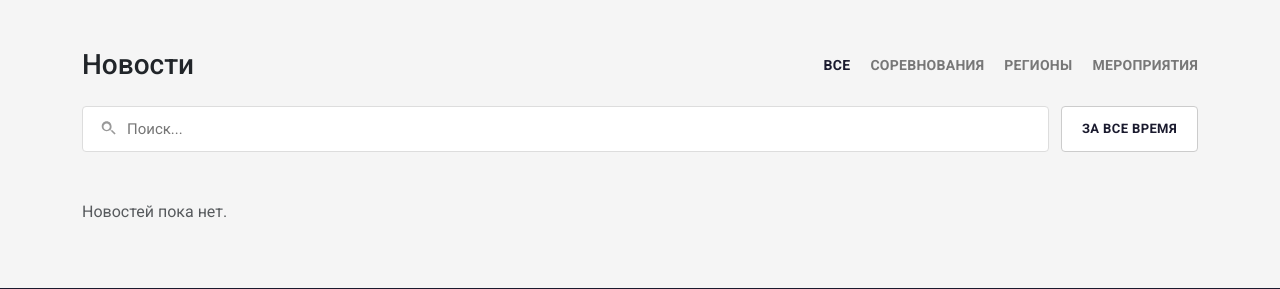
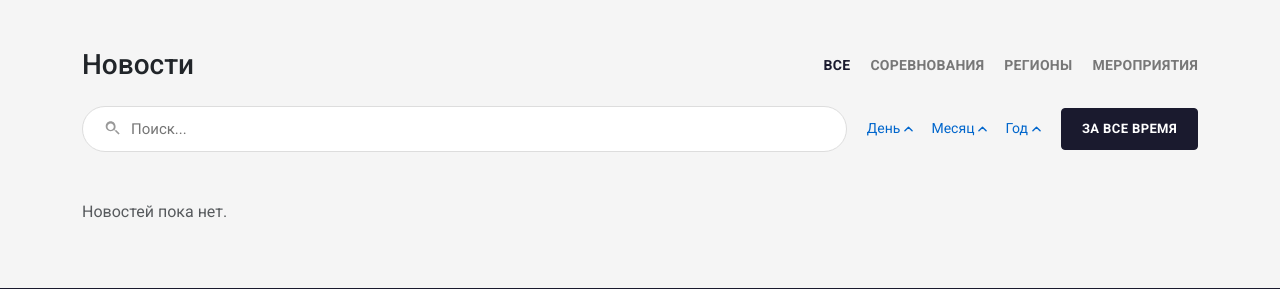
Before and after one commit to rusrafting50-dev/RAFTING_CFO-CODEX, a Flask app: page /news in a window 1280 px wide. Shown: the part 120-409 px from the top of the page. Run offline with Flask 3, Linux system fonts and the light colour scheme; data that the repository does not hold is empty.

Commit message:
Подогнать пропорции карточек/колонки Официально и добавить фильтр по периоду
Пропорции по образцу rfs.ru (замерено по скриншоту): колонка с
карточками теперь col-lg-9 (было col-lg-8), «Официально» — col-lg-3
(было col-lg-4), фото в карточке новости делит ширину с текстом почти
поровну (flex:1 1 0 вместо фиксированных 280px).

Строка поиска: поле — "круглое" (border-radius:24px, почти таблетка,
не просто скруглённые углы). Рядом добавлены День/Месяц/Год — реальные
фильтры по дате публикации (сегодня / текущий месяц / текущий год),
не просто декор: routes/main.py фильтрует News.published_at по началу
периода. «За все время» теперь тоже ссылка в этом же ряду, активная
по умолчанию (без периода).

Co-Authored-By: Claude Sonnet 5 <noreply@anthropic.com>
Claude-Session: https://claude.ai/code/session_0162FXnVK5YjdPsDXNwHY5vq

```diff
--- a/routes/main.py
+++ b/routes/main.py
@@ -1,5 +1,5 @@
 """Главная страница, новости, контакты."""
-from datetime import date
+from datetime import date, datetime
 
 from flask import Blueprint, render_template, request
 
@@ -17,6 +17,25 @@ NEWS_MENU = [
 ]
 # Категория, из которой берутся новости в колонку "Официально".
 OFFICIAL_NEWS_CATEGORY = 'федерация'
+# Быстрые фильтры по периоду публикации над списком новостей.
+NEWS_PERIODS = [
+    ('', 'За все время'),
+    ('day', 'День'),
+    ('month', 'Месяц'),
+    ('year', 'Год'),
+]
+
+
+def _period_start(period):
+    """Начало текущего периода (день/месяц/год) для фильтра публикаций."""
+    now = datetime.utcnow()
+    if period == 'day':
+        return now.replace(hour=0, minute=0, second=0, microsecond=0)
+    if period == 'month':
+        return now.replace(day=1, hour=0, minute=0, second=0, microsecond=0)
+    if period == 'year':
+        return now.replace(month=1, day=1, hour=0, minute=0, second=0, microsecond=0)
+    return None
 
 
 @bp.route('/')
@@ -53,12 +72,19 @@ def index():
 @bp.route('/news')
 def news():
     category = request.args.get('category', '')
+    period = request.args.get('period', '')
     search_query = request.args.get('q', '').strip()
     page = max(request.args.get('page', 1, type=int), 1)
+
+    if period not in dict(NEWS_PERIODS):
+        period = ''
 
     query = News.query.filter_by(is_published=True)
     if category:
         query = query.filter_by(category=category)
+    period_start = _period_start(period)
+    if period_start:
+        query = query.filter(News.published_at >= period_start)
 
     matching = query.order_by(News.published_at.desc()).all()
 
@@ -89,7 +115,9 @@ def news():
         news_items=news_items,
         official_news=official_news,
         news_menu=NEWS_MENU,
+        news_periods=NEWS_PERIODS,
         selected_category=category,
+        selected_period=period,
         search_query=search_query,
         has_next=has_next,
         next_page=page + 1 if has_next else None,
--- a/static/css/style.css
+++ b/static/css/style.css
@@ -617,18 +617,25 @@ footer hr {
 .news-search-row {
     display: flex;
     flex-wrap: wrap;
-    gap: 12px;
+    align-items: center;
+    gap: 20px;
+}
+
+.news-search-input-form {
+    flex: 1 1 320px;
+    min-width: 0;
 }
 
 .news-search-input {
-    flex: 1 1 320px;
+    /* "Круглое поле" — почти полностью скруглённые края (радиус больше
+       половины высоты поля), а не просто скруглённые углы прямоугольника. */
     display: flex;
     align-items: center;
     gap: 8px;
     background: #fff;
     border: 1px solid #ddd;
-    border-radius: 4px;
-    padding: 10px 16px;
+    border-radius: 24px;
+    padding: 10px 20px;
 }
 
 .news-search-input svg {
@@ -644,10 +651,48 @@ footer hr {
     outline: none;
     font-size: 15px;
     background: transparent;
+    min-width: 0;
+}
+
+.news-period-filters {
+    display: flex;
+    align-items: center;
+    gap: 18px;
+    flex: none;
+}
+
+.news-period-link {
+    display: flex;
+    align-items: center;
+    gap: 4px;
+    color: var(--color-accent);
+    font-size: 14px;
+    text-decoration: none;
+    white-space: nowrap;
+}
+
+.news-period-link:hover {
+    text-decoration: underline;
+}
+
+.news-period-link.active {
+    color: var(--color-dark);
+    font-weight: 700;
+}
+
+.news-period-caret {
+    width: 9px;
+    height: 6px;
+    fill: none;
+    stroke: currentColor;
+    stroke-width: 1.5;
+    stroke-linecap: round;
+    stroke-linejoin: round;
 }
 
 .btn-all-time {
     flex: none;
+    display: inline-block;
     background: #fff;
     color: var(--color-dark);
     font-weight: 700;
@@ -657,12 +702,19 @@ footer hr {
     padding: 10px 20px;
     border: 1px solid #ccc;
     border-radius: 4px;
-    cursor: pointer;
+    text-decoration: none;
+    white-space: nowrap;
 }
 
 .btn-all-time:hover {
     border-color: var(--color-accent);
     color: var(--color-accent);
+}
+
+.btn-all-time.active {
+    background: var(--color-dark);
+    color: #fff;
+    border-color: var(--color-dark);
 }
 
 .news-row {
@@ -675,14 +727,16 @@ footer hr {
 }
 
 .news-row-photo {
-    flex: none;
-    width: 280px;
-    min-height: 180px;
+    /* Фото и текст делят карточку примерно поровну (~48/48 плюс отступ),
+       как на образце — раньше фото было фиксировано в 280px и на широких
+       экранах текст получал непропорционально много места. */
+    flex: 1 1 0;
+    aspect-ratio: 16 / 9;
     background: center/cover no-repeat url('../img/news-placeholder.svg');
 }
 
 .news-row-body {
-    flex: 1 1 auto;
+    flex: 1 1 0;
     display: flex;
     flex-direction: column;
     padding: 20px 24px 20px 0;
--- a/templates/main/news.html
+++ b/templates/main/news.html
@@ -11,24 +11,39 @@
                 {% for value, label in news_menu %}
                     <li>
                         <a class="{{ 'active' if selected_category == value }}"
-                           href="{{ url_for('main.news', category=value or None, q=search_query or None) }}">{{ label }}</a>
+                           href="{{ url_for('main.news', category=value or None, q=search_query or None, period=selected_period or None) }}">{{ label }}</a>
                     </li>
                 {% endfor %}
             </ul>
         </div>
 
-        <form method="get" action="{{ url_for('main.news') }}" class="news-search-row mb-5">
+        <div class="news-search-row mb-5">
+            <form method="get" action="{{ url_for('main.news') }}" class="news-search-input-form">
                 {% if selected_category %}<input type="hidden" name="category" value="{{ selected_category }}">{% endif %}
+                {% if selected_period %}<input type="hidden" name="period" value="{{ selected_period }}">{% endif %}
                 <label class="news-search-input">
                     <svg viewBox="0 0 20 20" aria-hidden="true"><path d="M13.5 12h-.8l-.3-.3c1-1.1 1.6-2.6 1.6-4.2C14 3.9 11.6 1.5 8.5 1.5S3 3.9 3 7s2.4 5.5 5.5 5.5c1.6 0 3.1-.6 4.2-1.6l.3.3v.8l4.2 4.2 1.3-1.3-4.2-4.2ZM8.5 11C6.6 11 5 9.4 5 7.5S6.6 4 8.5 4 12 5.6 12 7.5 10.4 11 8.5 11Z"/></svg>
                     <input type="text" name="q" value="{{ search_query }}" placeholder="Поиск...">
                 </label>
-            <button type="submit" class="btn-all-time">За все время</button>
             </form>
+            <div class="news-period-filters">
+                {% for value, label in news_periods %}
+                    {% if value %}
+                        <a class="news-period-link {{ 'active' if selected_period == value }}"
+                           href="{{ url_for('main.news', category=selected_category or None, q=search_query or None, period=value) }}">
+                            {{ label }}
+                            <svg class="news-period-caret" viewBox="0 0 10 6" aria-hidden="true"><path d="M1 5 5 1l4 4"/></svg>
+                        </a>
+                    {% endif %}
+                {% endfor %}
+            </div>
+            <a class="btn-all-time {{ 'active' if not selected_period }}"
+               href="{{ url_for('main.news', category=selected_category or None, q=search_query or None) }}">За все время</a>
+        </div>
 
         {% if news_items %}
             <div class="row g-4">
-                <div class="col-lg-8">
+                <div class="col-lg-9">
                     <div class="d-flex flex-column gap-4" id="newsMainList">
                         {% for item in news_items %}
                             <div class="news-row">
@@ -45,11 +60,11 @@
                         {% endfor %}
                     </div>
                     {% if has_next %}
-                        <a href="{{ url_for('main.news', page=next_page, category=selected_category or None, q=search_query or None) }}"
+                        <a href="{{ url_for('main.news', page=next_page, category=selected_category or None, q=search_query or None, period=selected_period or None) }}"
                            class="btn-load-more mt-4">Посмотреть больше новостей</a>
                     {% endif %}
                 </div>
-                <div class="col-lg-4">
+                <div class="col-lg-3">
                     <div class="official-panel" id="officialPanel">
                         <h2 class="official-panel-title">Официально</h2>
                         {% if official_news %}
```
Lines whose indentation alone changed are shown as unchanged.
